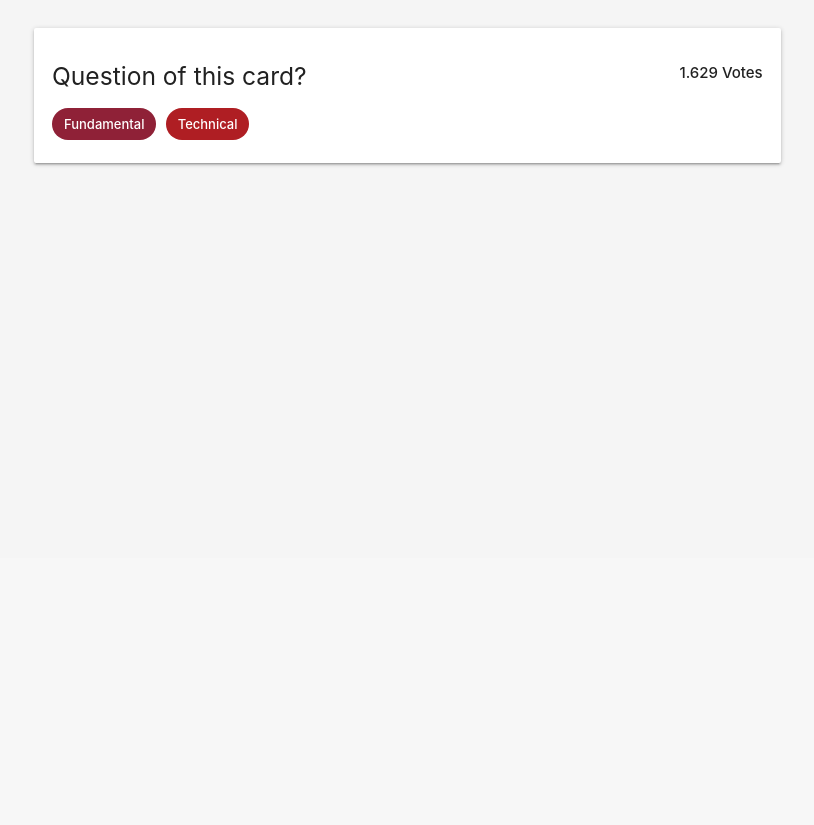
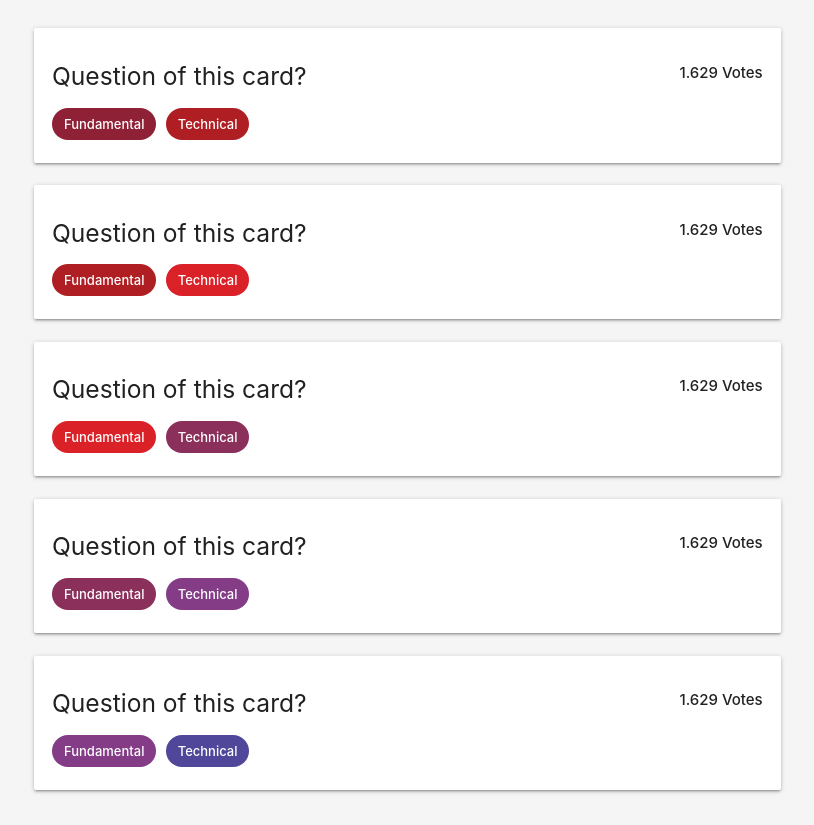
Before and after one commit to gutentag2012/Bosch_Internship_Django_Polls, a Django app: page / in a window 1280 px wide. Shown: the part 242-1067 px from the top of the page, without its empty margins (158-972 px from the left). Before the commit the page ends 408 px from the top, so only its background shows below. Run offline with Django 3.2, Linux system fonts and the light colour scheme; some libraries are stand-ins or nearby versions.

Commit message:
Adding more colors

```diff
--- a/static/css/base.css
+++ b/static/css/base.css
@@ -4,6 +4,8 @@
     --space-small: 8px;
     --space-large: 16px;
     --padding-title: 72px;
+    --dist-card-move: 30px;
+    --border-width: 2px;
 
     --color-on-background: #000;
     --color-on-primary: #FFF;
@@ -16,6 +18,32 @@
     --color-c1-text: #FFF;
     --color-c2: #AF1E23;
     --color-c2-text: #FFF;
+    --color-c3: #DA2128;
+    --color-c3-text: #FFF;
+    --color-c4: #8B2F5B;
+    --color-c4-text: #FFF;
+    --color-c5: #843C87;
+    --color-c5-text: #FFF;
+    --color-c6: #50479A;
+    --color-c6-text: #FFF;
+    --color-c7: #23408A;
+    --color-c7-text: #FFF;
+    --color-c8: #0054A0;
+    --color-c8-text: #FFF;
+    --color-c9: #1D6EB0;
+    --color-c9-text: #000;
+    --color-c10: #308CBD;
+    --color-c10-text: #000;
+    --color-c11: #4DAFBF;
+    --color-c11-text: #000;
+    --color-c12: #00A07C;
+    --color-c12-text: #000;
+    --color-c13: #7CBE7E;
+    --color-c13-text: #000;
+    --color-c14: #1DA34A;
+    --color-c14-text: #000;
+    --color-c15: #209049;
+    --color-c15-text: #000;
 }
 
 body {
@@ -41,23 +69,134 @@
     background-color: var(--color-c1) !important;
 }
 
-.c1-card {
-    -webkit-transition: all 0.2s ease-in-out;
-    transition: all 0.2s ease-in-out;
-    border: transparent solid 2px;
-}
-
 .c1-card:hover {
-    cursor: pointer;
-    -webkit-transition: all 0.2s ease-in-out;
-    transition: all 0.2s ease-in-out;
-    transform: translateX(30px);
-    border: var(--color-c1) solid 2px;
+    border: var(--color-c1) solid var(--border-width);
 }
 
 .c2 {
     color: var(--color-c2-text);
     background-color: var(--color-c2) !important;
+}
+
+.c2-card:hover {
+    border: var(--color-c2) solid var(--border-width);
+}
+
+.c3 {
+    color: var(--color-c3-text);
+    background-color: var(--color-c3) !important;
+}
+
+.c3-card:hover {
+    border: var(--color-c3) solid var(--border-width);
+}
+
+.c4 {
+    color: var(--color-c4-text);
+    background-color: var(--color-c4) !important;
+}
+
+.c4-card:hover {
+    border: var(--color-c4) solid var(--border-width);
+}
+
+.c5 {
+    color: var(--color-c5-text);
+    background-color: var(--color-c5) !important;
+}
+
+.c5-card:hover {
+    border: var(--color-c5) solid var(--border-width);
+}
+
+.c6 {
+    color: var(--color-c6-text);
+    background-color: var(--color-c6) !important;
+}
+
+.c6-card:hover {
+    border: var(--color-c6) solid var(--border-width);
+}
+
+.c7 {
+    color: var(--color-c7-text);
+    background-color: var(--color-c7) !important;
+}
+
+.c7-card:hover {
+    border: var(--color-c7) solid var(--border-width);
+}
+
+.c8 {
+    color: var(--color-c8-text);
+    background-color: var(--color-c8) !important;
+}
+
+.c8-card:hover {
+    border: var(--color-c8) solid var(--border-width);
+}
+
+.c9 {
+    color: var(--color-c9-text);
+    background-color: var(--color-c9) !important;
+}
+
+.c9-card:hover {
+    border: var(--color-c9) solid var(--border-width);
+}
+
+.c10 {
+    color: var(--color-c10-text);
+    background-color: var(--color-c10) !important;
+}
+
+.c10-card:hover {
+    border: var(--color-c10) solid var(--border-width);
+}
+
+.c11 {
+    color: var(--color-c11-text);
+    background-color: var(--color-c11) !important;
+}
+
+.c11-card:hover {
+    border: var(--color-c11) solid var(--border-width);
+}
+
+.c12 {
+    color: var(--color-c12-text);
+    background-color: var(--color-c12) !important;
+}
+
+.c12-card:hover {
+    border: var(--color-c12) solid var(--border-width);
+}
+
+.c13 {
+    color: var(--color-c13-text);
+    background-color: var(--color-c13) !important;
+}
+
+.c13-card:hover {
+    border: var(--color-c13) solid var(--border-width);
+}
+
+.c14 {
+    color: var(--color-c14-text);
+    background-color: var(--color-c14) !important;
+}
+
+.c14-card:hover {
+    border: var(--color-c14) solid var(--border-width);
+}
+
+.c15 {
+    color: var(--color-c15-text);
+    background-color: var(--color-c15) !important;
+}
+
+.c15-card:hover {
+    border: var(--color-c15) solid var(--border-width);
 }
 
 .text-primary {
@@ -74,6 +213,16 @@
 
 .card {
     padding: var(--space-large) !important;
+    -webkit-transition: all 0.2s ease-in-out;
+    transition: all 0.2s ease-in-out;
+    border: transparent solid var(--border-width);
+}
+
+.card:hover {
+    cursor: pointer;
+    -webkit-transition: all 0.2s ease-in-out;
+    transition: all 0.2s ease-in-out;
+    transform: translateX(var(--dist-card-move));
 }
 
 .card-header {
--- a/templates/home.html
+++ b/templates/home.html
@@ -33,6 +33,62 @@
                 </div>
             </div>
         </div>
+        <div class="card col s10 c2-card">
+            <div class="card-header">
+                <h5>Question of this card?</h5>
+                <strong>1.629 Votes</strong>
+            </div>
+            <div class="tag-holder">
+                <div class="chip c2">
+                    Fundamental
+                </div>
+                <div class="chip c3">
+                    Technical
+                </div>
+            </div>
+        </div>
+        <div class="card col s10 c3-card">
+            <div class="card-header">
+                <h5>Question of this card?</h5>
+                <strong>1.629 Votes</strong>
+            </div>
+            <div class="tag-holder">
+                <div class="chip c3">
+                    Fundamental
+                </div>
+                <div class="chip c4">
+                    Technical
+                </div>
+            </div>
+        </div>
+        <div class="card col s10 c4-card">
+            <div class="card-header">
+                <h5>Question of this card?</h5>
+                <strong>1.629 Votes</strong>
+            </div>
+            <div class="tag-holder">
+                <div class="chip c4">
+                    Fundamental
+                </div>
+                <div class="chip c5">
+                    Technical
+                </div>
+            </div>
+        </div>
+        <div class="card col s10 c5-card">
+            <div class="card-header">
+                <h5>Question of this card?</h5>
+                <strong>1.629 Votes</strong>
+            </div>
+            <div class="tag-holder">
+                <div class="chip c5">
+                    Fundamental
+                </div>
+                <div class="chip c6">
+                    Technical
+                </div>
+            </div>
+        </div>
     </div>
 </div>
 {% endblock %}
```
